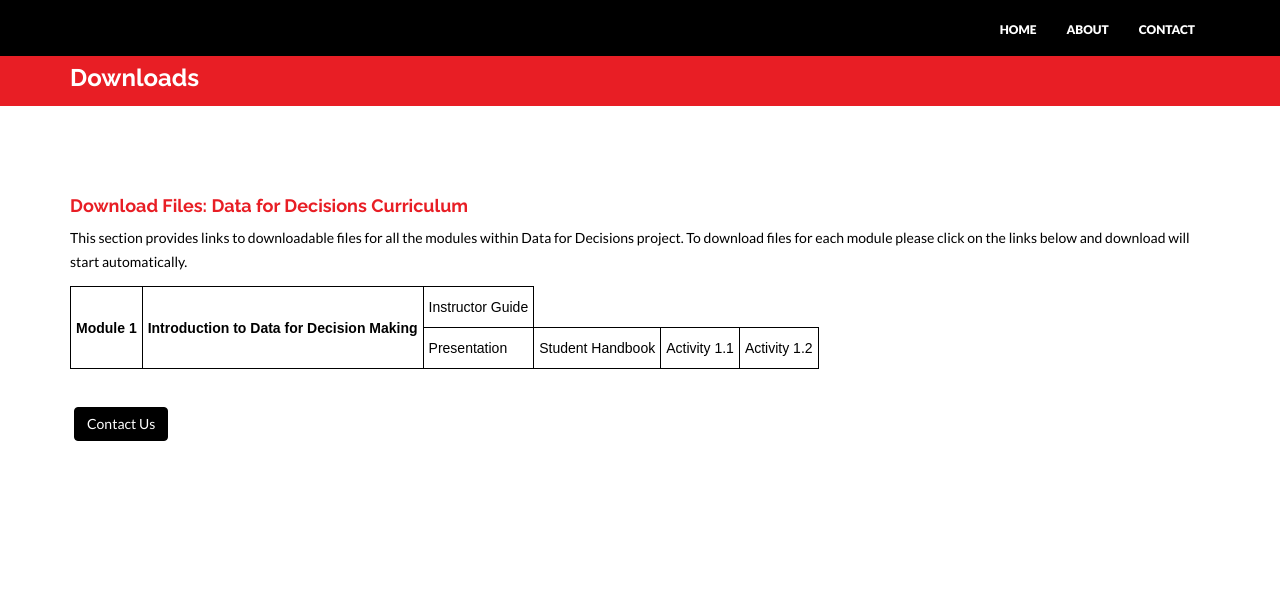
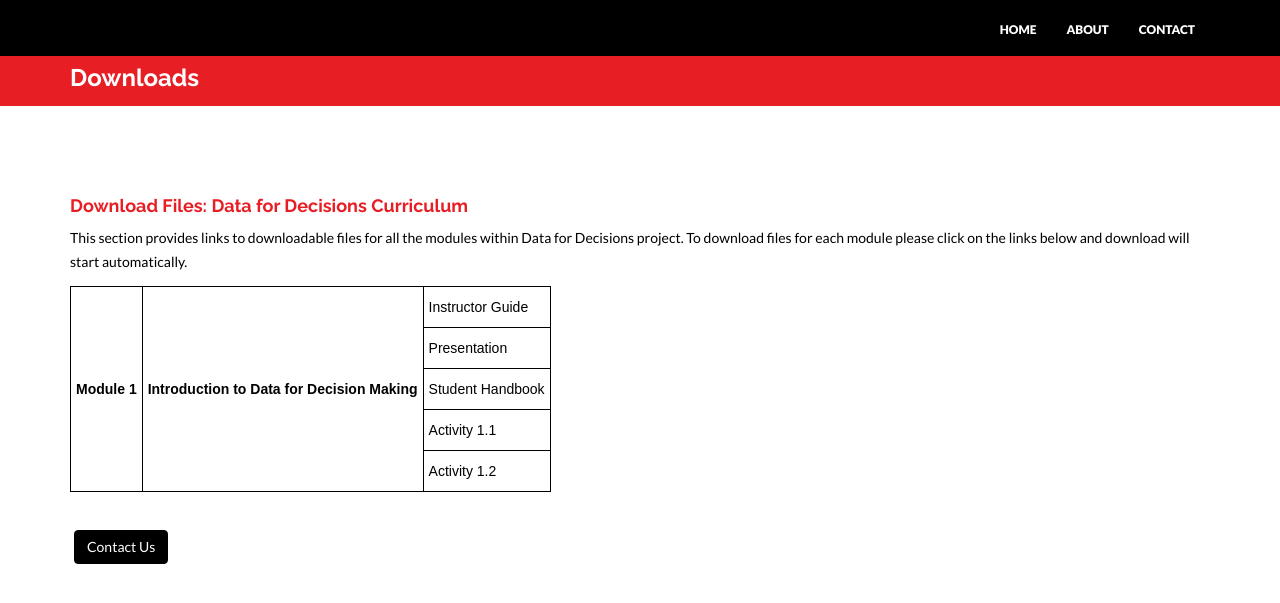
Before and after one commit to tascha/D4DM, a Jekyll site: the page built from downloads.html, in a window 1280 px wide. Shown: the top 603 px of the page. Built offline with Jekyll 4.4.1, drawn with Linux system fonts in a browser that asks for light colours; nearby versions of some CDN libraries.

Commit message:
testing downloads page

```diff
--- a/downloads.html
+++ b/downloads.html
@@ -37,9 +37,16 @@ permalink: /downloads/
   </tr>
   <tr>
   	<td class="tg-h31u">Presentation</td>
+  </tr>
+  <tr>
     <td class="tg-h31u">Student Handbook</td>
+  </tr>
+  <tr>
     <td class="tg-h31u">Activity 1.1</td>
+  </tr>
+  <tr>
     <td class="tg-h31u">Activity 1.2</td>
+  </tr>
   </tr>
 </table>
 
```
